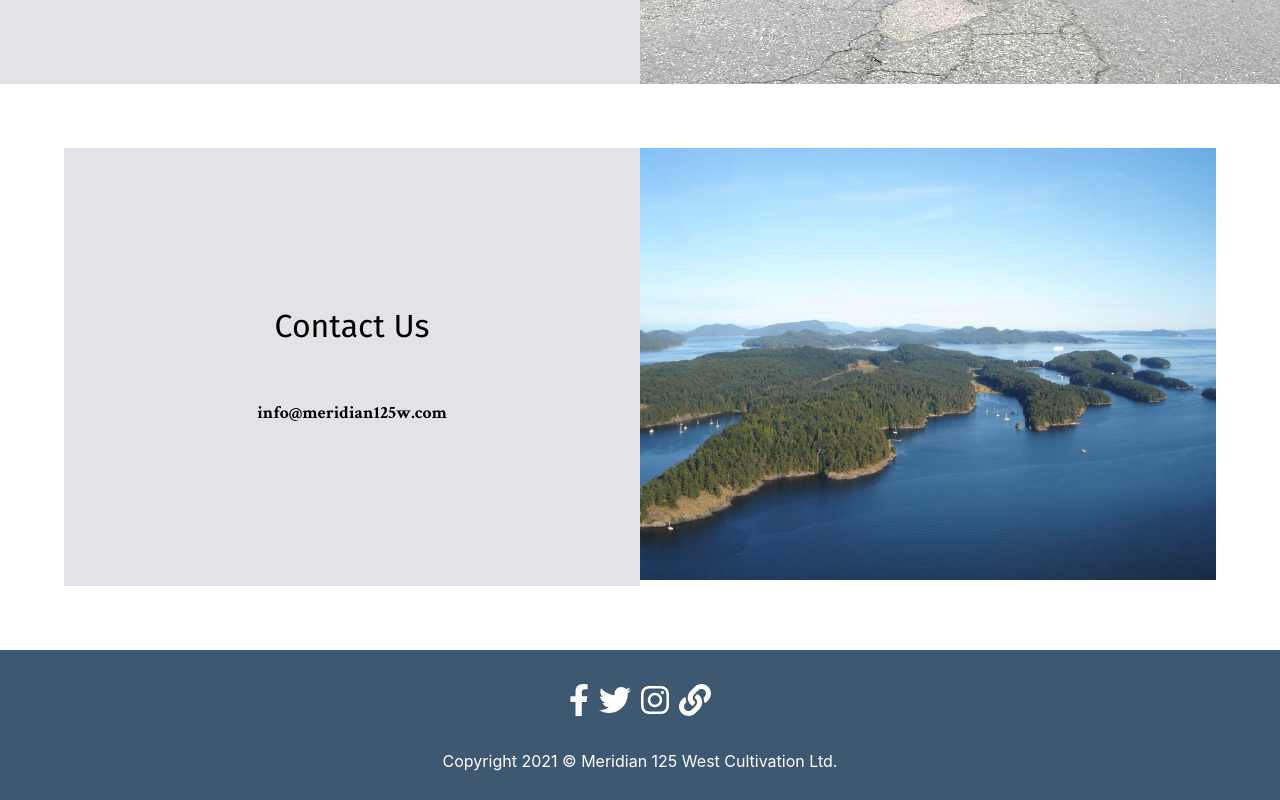
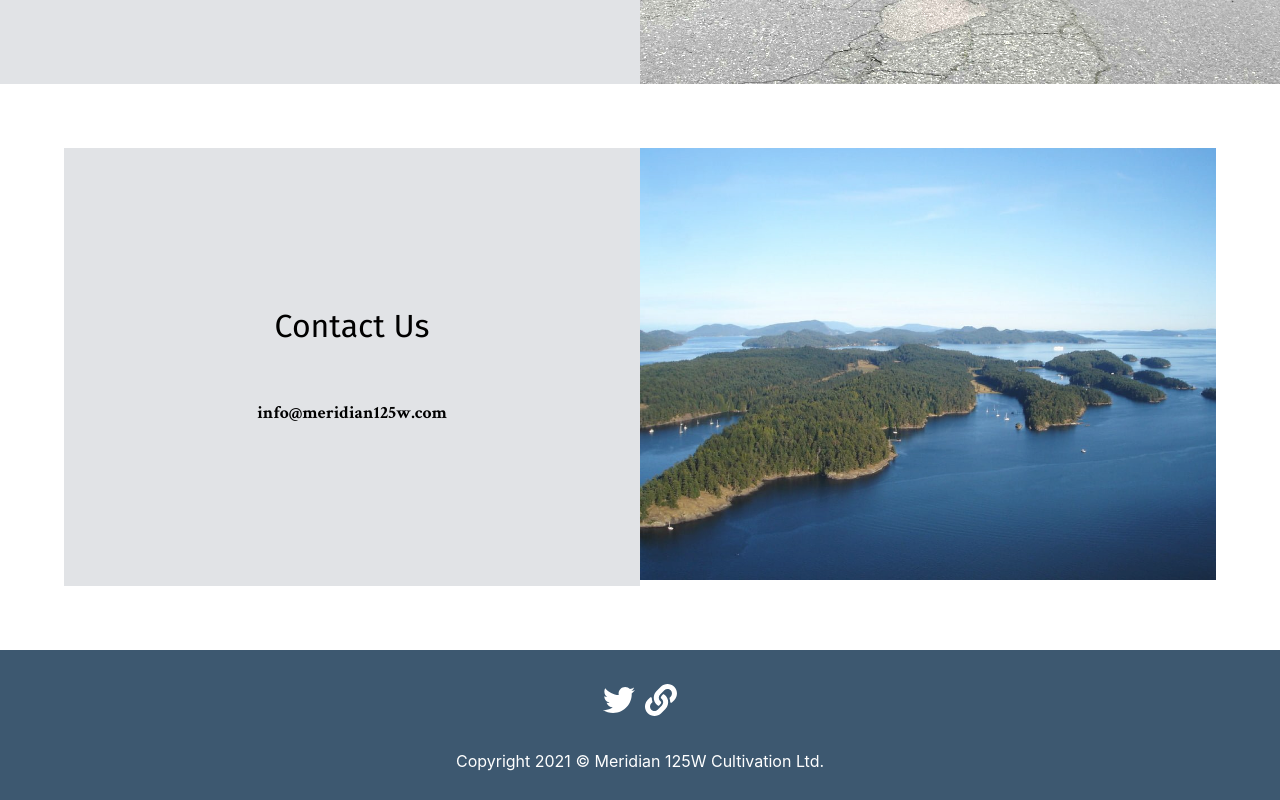
Before and after one commit to samamoo/meridian125west, a React (Create React App) app: page / in a window 1280 px wide. Shown: the part 1312-2112 px from the top of the page. Built offline with nearby package versions, Linux system fonts and the light colour scheme.

Commit message:
Made changes to footer links and logo

```diff
--- a/public/index.html
+++ b/public/index.html
@@ -2,7 +2,7 @@
 <html lang="en">
   <head>
     <meta charset="utf-8" />
-    <link rel="icon" href="%PUBLIC_URL%/favicon.ico" />
+    <link rel="icon" href="%PUBLIC_URL%/images/logo_placeholder.png" />
     <!-- Fonts -->
     <link rel="preconnect" href="https://fonts.googleapis.com">
     <link rel="preconnect" href="https://fonts.gstatic.com" crossorigin>
--- a/src/components/common/footer/Footer.js
+++ b/src/components/common/footer/Footer.js
@@ -8,13 +8,17 @@ export default function Footer () {
   return(
     <section className="footer">
       <section>
-        <FontAwesomeIcon className="social-icon" size="2x" icon={faFacebookF} />
-        <FontAwesomeIcon className="social-icon" size="2x" icon={faTwitter} />
-        <FontAwesomeIcon className="social-icon" size="2x" icon={faInstagram} />
-        <FontAwesomeIcon className="social-icon" size="2x" icon={faLink} />
+        {/* <FontAwesomeIcon className="social-icon" size="2x" icon={faFacebookF} /> */}
+        <a href="https://twitter.com/meridian125w" target="_blank" rel="noreferrer">
+          <FontAwesomeIcon className="social-icon" size="2x" icon={faTwitter} />
+        </a>
+        {/* <FontAwesomeIcon className="social-icon" size="2x" icon={faInstagram} /> */}
+        <a href="https://www.linkedin.com/company/meridian-125w-cultivation-ltd" target="_blank" rel="noreferrer">
+          <FontAwesomeIcon className="social-icon" size="2x" icon={faLink} />
+        </a>
       </section>
       <section>
-        Copyright 2021 © Meridian 125 West Cultivation Ltd.
+        Copyright 2021 © Meridian 125W Cultivation Ltd.
       </section>
     </section>
   )
--- a/src/components/common/footer/Footer.scss
+++ b/src/components/common/footer/Footer.scss
@@ -8,6 +8,10 @@
   flex-direction: column;
   justify-content: space-evenly;
   align-items: center;
+
+  a, a:visited{
+    color: white;
+  }
 }
 .social-icon {
   padding: 5px;
```
Also changed, not shown: public/images/img_placeholder.png (deleted), 1 other file (tests, documents, lock files or other folders).
